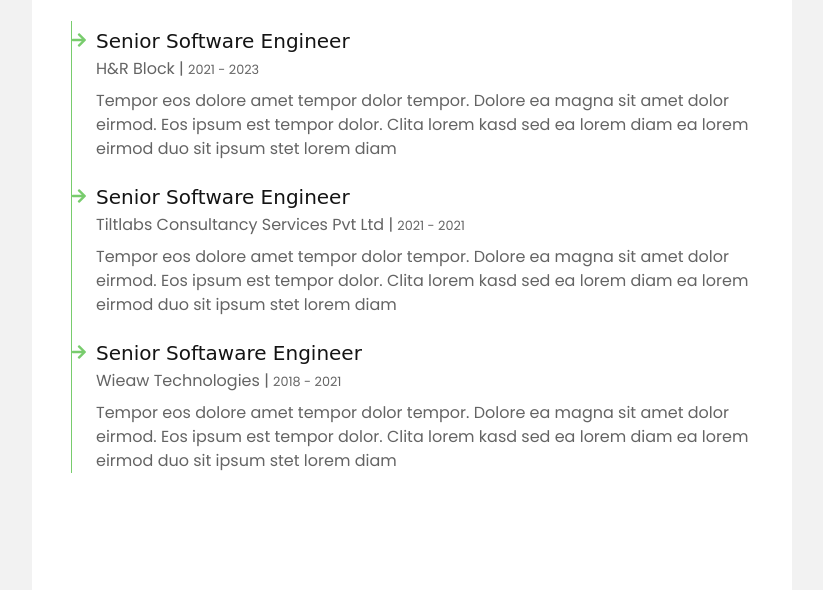
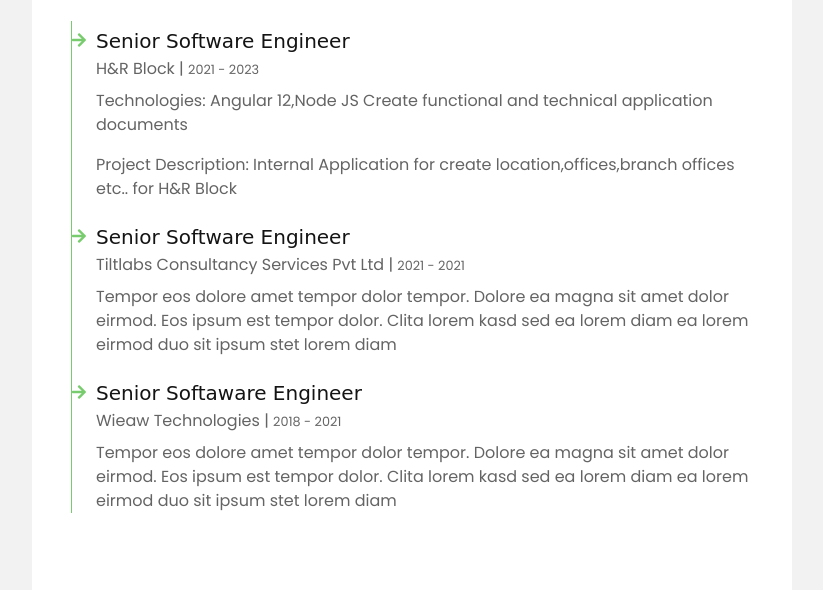
Before and after one commit to jijeshkj/jijesh.github.io, a plain HTML site: page index.html in a window 1280 px wide. Shown: the part 1072-1662 px from the top of the page, without its empty margins (418-1241 px from the left). Drawn offline with nearby package versions, Linux system fonts and the light colour scheme; a web font is replaced by a local one.

Commit message:
Update index.html

```diff
--- a/index.html
+++ b/index.html
@@ -193,7 +193,10 @@
                                     <i class="fa fa-arrow-right text-primary position-absolute" style="top: 3px; left: -24px;"></i>
                                     <h5 class="mb-1">Senior Software Engineer</h5>
                                     <p class="mb-2">H&R Block | <small>2021 - 2023</small></p>
-                                    <p>Tempor eos dolore amet tempor dolor tempor. Dolore ea magna sit amet dolor eirmod. Eos ipsum est tempor dolor. Clita lorem kasd sed ea lorem diam ea lorem eirmod duo sit ipsum stet lorem diam</p>
+                                    <p>Technologies: Angular 12,Node JS Create functional and
+technical application documents</p>
+                                    <p>Project Description: Internal Application for create
+location,offices,branch offices etc.. for H&R Block</p>
                                 </div>
                                 <div class="position-relative mb-4">
                                     <i class="fa fa-arrow-right text-primary position-absolute" style="top: 3px; left: -24px;"></i>
```
